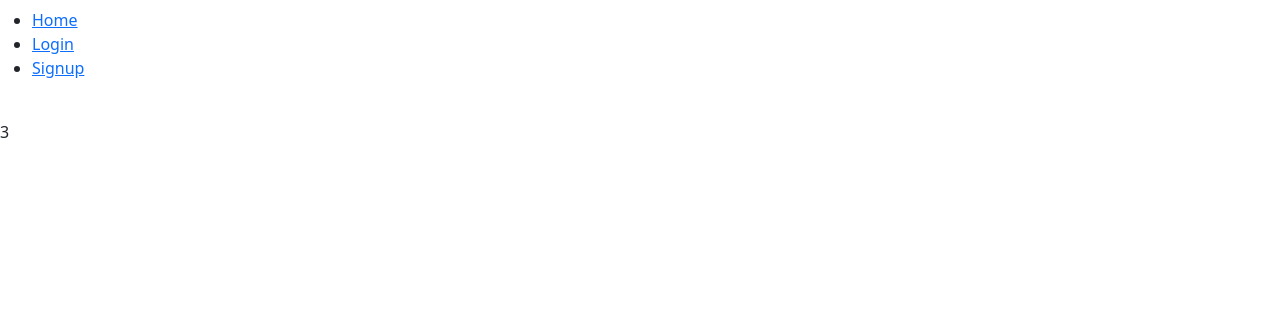
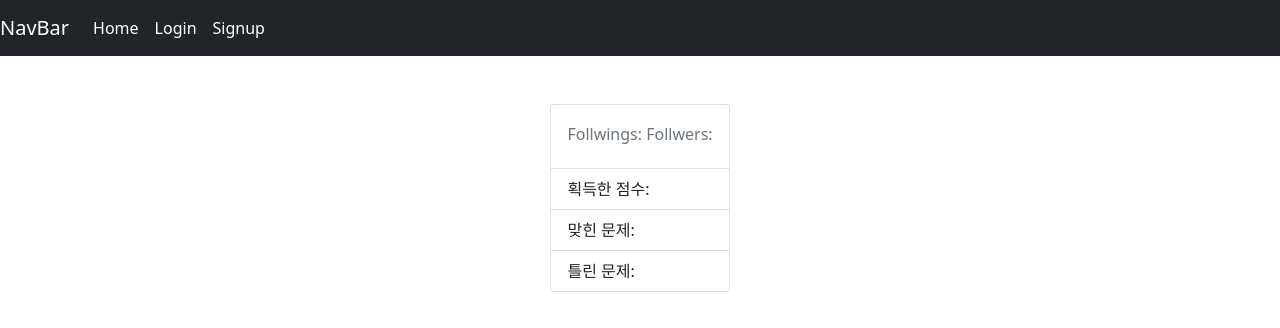
Before and after one commit to harveydev24/moquiz, a Vue app in the folder final-pjt-frontend/: page /profile/1 in a window 1280 px wide. Shown: the top 328 px of the page. Built offline with nearby package versions, Linux system fonts and the light colour scheme; no server answers.

Commit message:
Implement ranking

```diff
--- a/final-pjt-frontend/src/components/NavBar.vue
+++ b/final-pjt-frontend/src/components/NavBar.vue
@@ -1,46 +1,71 @@
 <template>
-  <nav class="navbar">
-    <ul>
-      <li>
-        <router-link :to="{ name: 'home' }">Home</router-link>
-      </li>
-      <li v-if="!isLoggedIn">
-        <router-link :to="{ name: 'login' }">Login</router-link>
-      </li>
-      <li v-if="!isLoggedIn">
-        <router-link :to="{ name: 'signup' }">Signup</router-link>
-      </li>
-      <li v-if="isLoggedIn">
-        <router-link :to="{ name: 'ranking' }">Ranking</router-link>
-      </li>
-      <li v-if="isLoggedIn">
-        <router-link :to="{ name: 'problem' }">Problem</router-link>
-      </li>
-      <li v-if="isLoggedIn">
-        <router-link :to="{ name: 'community' }">Community</router-link>
-      </li>
-      <li v-if="isLoggedIn">
-        <router-link :to="{ name: 'profile', params: {username} }">
-          {{ currentUser.username }}'s page
-          </router-link>
-      </li>
-    </ul>
+  <div>
+    <b-navbar toggleable="lg" type="dark" variant="dark">
+      <b-navbar-brand href="#">NavBar</b-navbar-brand>
 
-  </nav>
+      <b-navbar-toggle target="nav-collapse"></b-navbar-toggle>
+
+      <b-collapse id="nav-collapse" is-nav>
+        <b-navbar-nav>
+          <b-nav-item>
+            <router-link class="link" :to="{ name: 'home' }">Home</router-link>
+          </b-nav-item>
+          <b-nav-item v-if="!isLoggedIn"
+            ><router-link class="link" :to="{ name: 'login' }"
+              >Login</router-link
+            ></b-nav-item
+          >
+          <b-nav-item v-if="!isLoggedIn"
+            ><router-link class="link" :to="{ name: 'signup' }"
+              >Signup</router-link
+            ></b-nav-item
+          >
+          <b-nav-item v-if="isLoggedIn">
+            <router-link class="link" :to="{ name: 'community' }"
+              >Community</router-link
+            ></b-nav-item
+          >
+          <b-nav-item v-if="isLoggedIn">
+            <router-link class="link" :to="{ name: 'ranking' }"
+              >Ranking</router-link
+            ></b-nav-item
+          >
+          <b-nav-item v-if="isLoggedIn">
+            <router-link class="link" :to="{ name: 'problem' }"
+              >Quiz</router-link
+            ></b-nav-item
+          >
+          <b-nav-item v-if="isLoggedIn">
+            <router-link
+              class="link"
+              :to="{ name: 'profile', params: { username } }"
+            >
+              {{ currentUser.username }}'s page
+            </router-link></b-nav-item
+          >
+        </b-navbar-nav>
+      </b-collapse>
+    </b-navbar>
+  </div>
 </template>
 
 <script>
-  import { mapGetters } from 'vuex'
+import { mapGetters } from "vuex";
 
-  export default {
-    name: 'NavBar',
-    computed: {
-      ...mapGetters(['isLoggedIn', 'currentUser']),
-      username() {
-        return this.currentUser.username ? this.currentUser.username : 'guest'
-      },
+export default {
+  name: "NavBar",
+  computed: {
+    ...mapGetters(["isLoggedIn", "currentUser"]),
+    username() {
+      return this.currentUser.username ? this.currentUser.username : "guest";
     },
-  }
+  },
+};
 </script>
 
-<style></style>
+<style>
+.link {
+  text-decoration: none;
+  color: white;
+}
+</style>
--- a/final-pjt-frontend/src/views/ProFileView.vue
+++ b/final-pjt-frontend/src/views/ProFileView.vue
@@ -1,28 +1,39 @@
 <template>
-  <div>
-    <p>{{ profile.username }}</p>
-    <p>3</p>
+  <div class="d-flex justify-content-center mt-5">
+    <b-card no-body style="max-width: 20rem">
+      <b-card-body>
+        <b-card-title>{{ profile.nickname }}</b-card-title>
+        <b-card-sub-title class="mb-2"
+          >Follwings: {{ profile.followings_cnt }} Follwers:
+          {{ profile.followers_cnt }}
+        </b-card-sub-title>
+      </b-card-body>
+
+      <b-list-group flush>
+        <b-list-group-item>획득한 점수: {{ profile.score }}</b-list-group-item>
+        <b-list-group-item>맞힌 문제: {{ profile.correct }}</b-list-group-item>
+        <b-list-group-item>틀린 문제: {{ profile.wrong }}</b-list-group-item>
+      </b-list-group>
+    </b-card>
   </div>
 </template>
 
 <script>
-import { mapGetters, mapActions } from 'vuex'
-
+import { mapGetters, mapActions } from "vuex";
 
 export default {
-  name: 'ProFileView',
+  name: "ProFileView",
   computed: {
-    ...mapGetters(['profile']),
+    ...mapGetters(["profile"]),
   },
   methods: {
-    ...mapActions(['fetchProfile'])
+    ...mapActions(["fetchProfile"]),
   },
 
   created() {
-    const payload = { username: this.$route.params.username }
-    console.log(payload)
-    this.fetchProfile(payload)
-
+    const payload = { username: this.$route.params.username };
+    console.log(payload);
+    this.fetchProfile(payload);
   },
-}
+};
 </script>
--- a/final-pjt-frontend/src/views/RankingView.vue
+++ b/final-pjt-frontend/src/views/RankingView.vue
@@ -1,14 +1,35 @@
 <template>
   <div class="ranking">
-    <p>Ranking</p>
+    <b-table striped hover :items="users"></b-table>
   </div>
 </template>
 
 <script>
+import axios from "axios";
+import drf from "@/api/drf";
 
 export default {
-  name: 'RankingView',
-  components: {
-  }
-}
+  name: "RankingView",
+  components: {},
+  computed: {},
+  data() {
+    return {
+      users: [],
+    };
+  },
+  created() {
+    axios({
+      url: drf.accounts.ranking(),
+      method: "get",
+      headers: this.$store.getters.authHeader,
+    })
+      .then((res) => {
+        this.users = res.data;
+        console.log(this.users);
+      })
+      .catch((err) => {
+        console.log(err);
+      });
+  },
+};
 </script>
```
